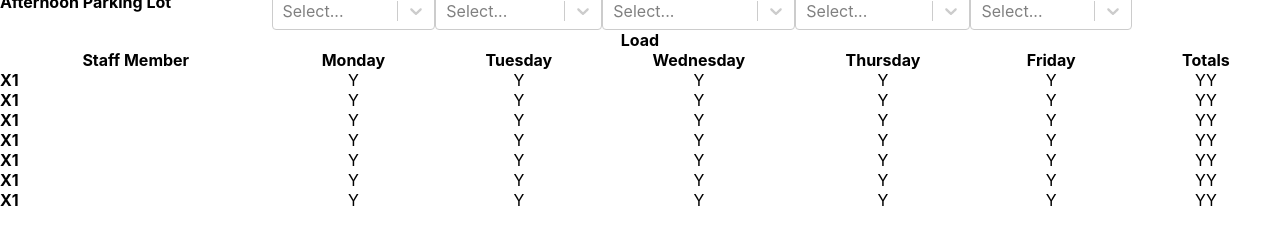
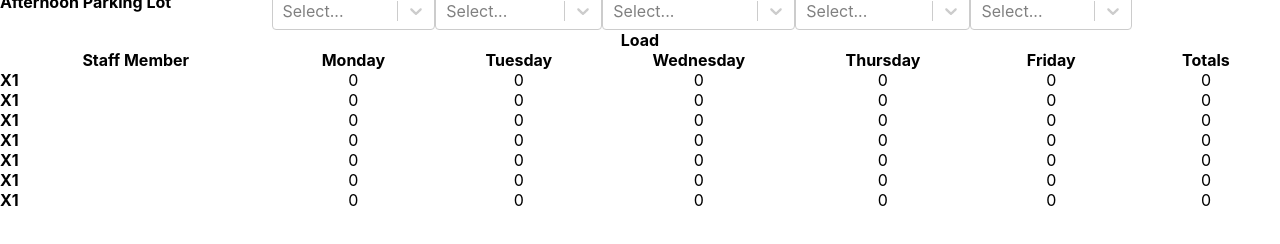
Before and after one commit to kmeixner/react-scheduler, a React (Create React App) app in the folder client/: page / in a window 1280 px wide. Shown: the part 430-674 px from the top of the page. Built offline with nearby package versions, Linux system fonts and the light colour scheme; no server answers.

Commit message:
+dailyload, +weeklyload display placeholders
modified:   client/src/ShiftLoadForDay.js
modified:   client/src/ShiftLoadForWeek.js

```diff
--- a/client/src/ShiftLoadForDay.js
+++ b/client/src/ShiftLoadForDay.js
@@ -4,10 +4,11 @@ class ShiftLoadForDay extends React.Component {
 
   constructor(props) {
     super(props);
+    this.state = {dailyload: 0};
   }
 
   render() {
-    return <div>Y</div>;
+    return <div>{this.state.dailyload}</div>;
   }
 }
 
--- a/client/src/ShiftLoadForWeek.js
+++ b/client/src/ShiftLoadForWeek.js
@@ -4,10 +4,11 @@ class ShiftLoadForWeek extends React.Component {
 
   constructor(props) {
     super(props);
+    this.state = {weeklyload: 0};
   }
 
   render() {
-    return <div>YY</div>;
+    return <div>{this.state.weeklyload}</div>;
   }
 }
 
```
